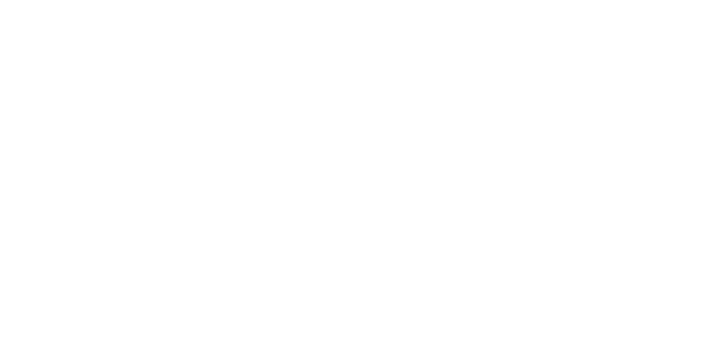
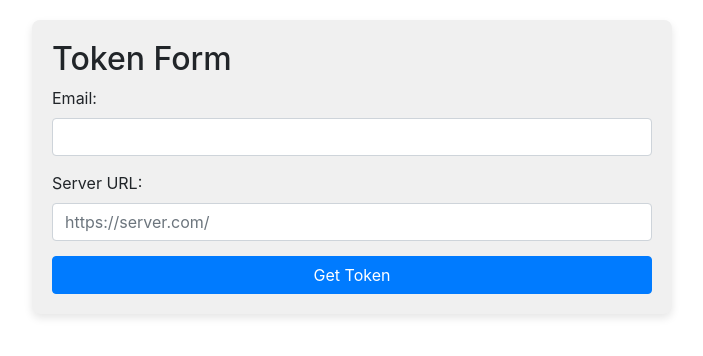
Before and after one commit to dwesh163/tokens-generator-client, a plain HTML site: page index.html in a window 1280 px wide. Shown: the whole page, without its empty margins (288-991 px from the left). Drawn offline with nearby package versions, Linux system fonts and the light colour scheme.

Commit message:
[add] form

```diff
--- a/index.html
+++ b/index.html
@@ -1,11 +1,64 @@
 <!DOCTYPE html>
 <html lang="en">
 <head>
-    <meta charset="UTF-8">
-    <meta name="viewport" content="width=device-width, initial-scale=1.0">
-    <title>Document</title>
+  <meta charset="UTF-8">
+  <meta name="viewport" content="width=device-width, initial-scale=1.0">
+  <link href="https://stackpath.bootstrapcdn.com/bootstrap/4.5.2/css/bootstrap.min.css" rel="stylesheet">
+  <style>
+    .form-container {
+      width: 50%;
+      background-color: #f0f0f0;
+      border-radius: 8px;
+      box-shadow: 0 4px 8px rgba(0, 0, 0, 0.1);
+      margin: 20px auto;
+      padding: 20px;
+    }
+
+    .flex-container {
+      display: flex;
+      flex-direction: column;
+    }
+
+    .form-group {
+      margin-bottom: 15px;
+    }
+  </style>
+  <title>Token Form</title>
 </head>
 <body>
 
+<div class="container form-container">
+  <h2>Token Form</h2>
+  <form id="tokenForm" method="post" class="flex-container">
+
+    <div class="form-group">
+      <label for="email">Email:</label>
+      <input type="email" class="form-control" id="email" name="email" required>
+    </div>
+
+    <div class="form-group">
+      <label for="server-url">Server URL:</label>
+      <input type="url" class="form-control" id="server-url" name="server-url" placeholder="https://server.com/" required>
+    </div>
+
+    <button type="button" class="btn btn-primary" onclick="setFormAction()">Get Token</button>
+
+  </form>
+</div>
+
+<script src="https://code.jquery.com/jquery-3.5.1.slim.min.js"></script>
+<script src="https://cdn.jsdelivr.net/npm/@popperjs/core@2.9.3/dist/umd/popper.min.js"></script>
+<script src="https://stackpath.bootstrapcdn.com/bootstrap/4.5.2/js/bootstrap.min.js"></script>
+
+<script>
+  function setFormAction() {
+    var form = document.getElementById('tokenForm');
+    var urlInput = document.getElementById('server-url');
+
+    form.action = urlInput.value;
+    form.submit();
+  }
+</script>
+
 </body>
 </html>
```
